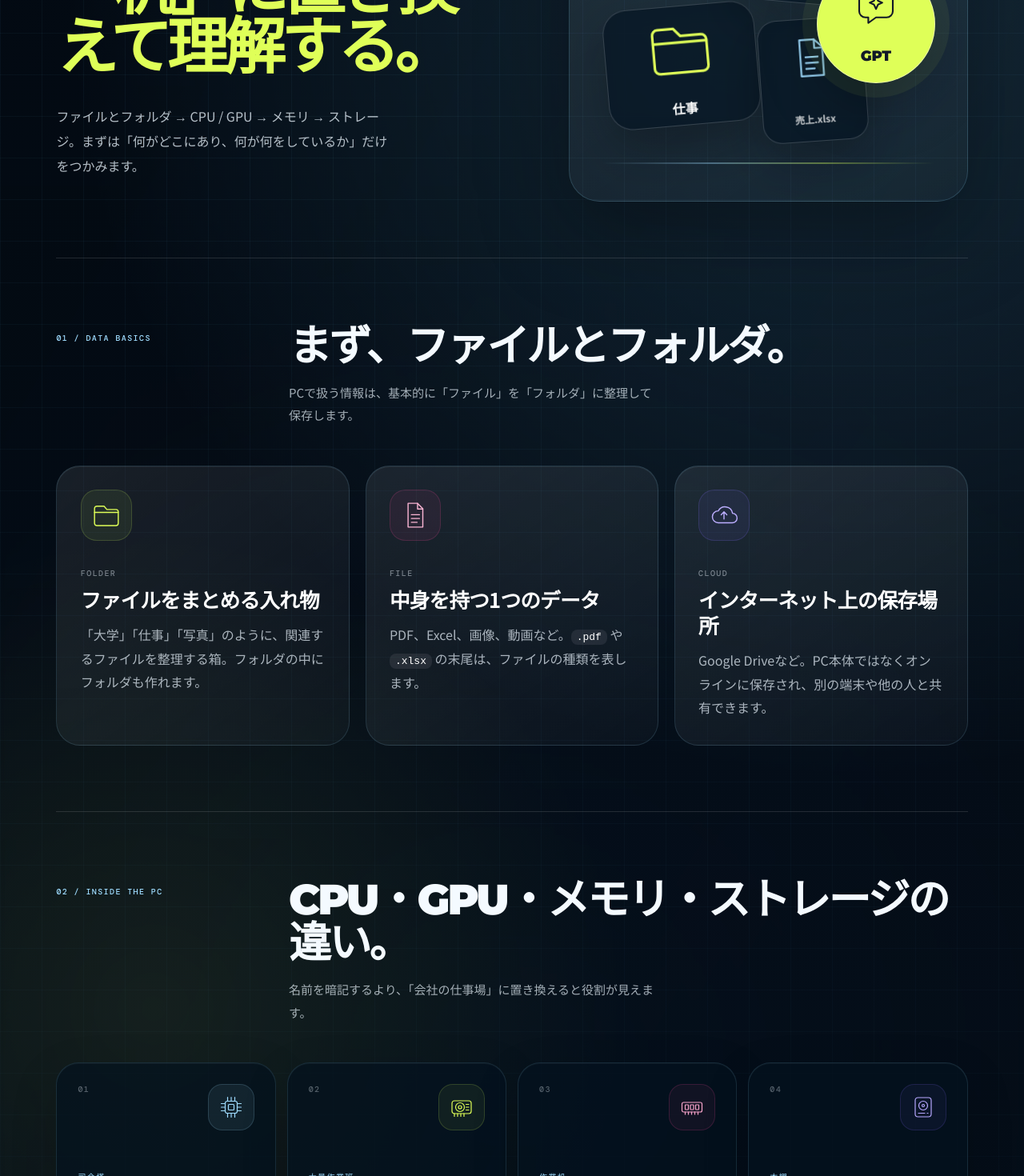
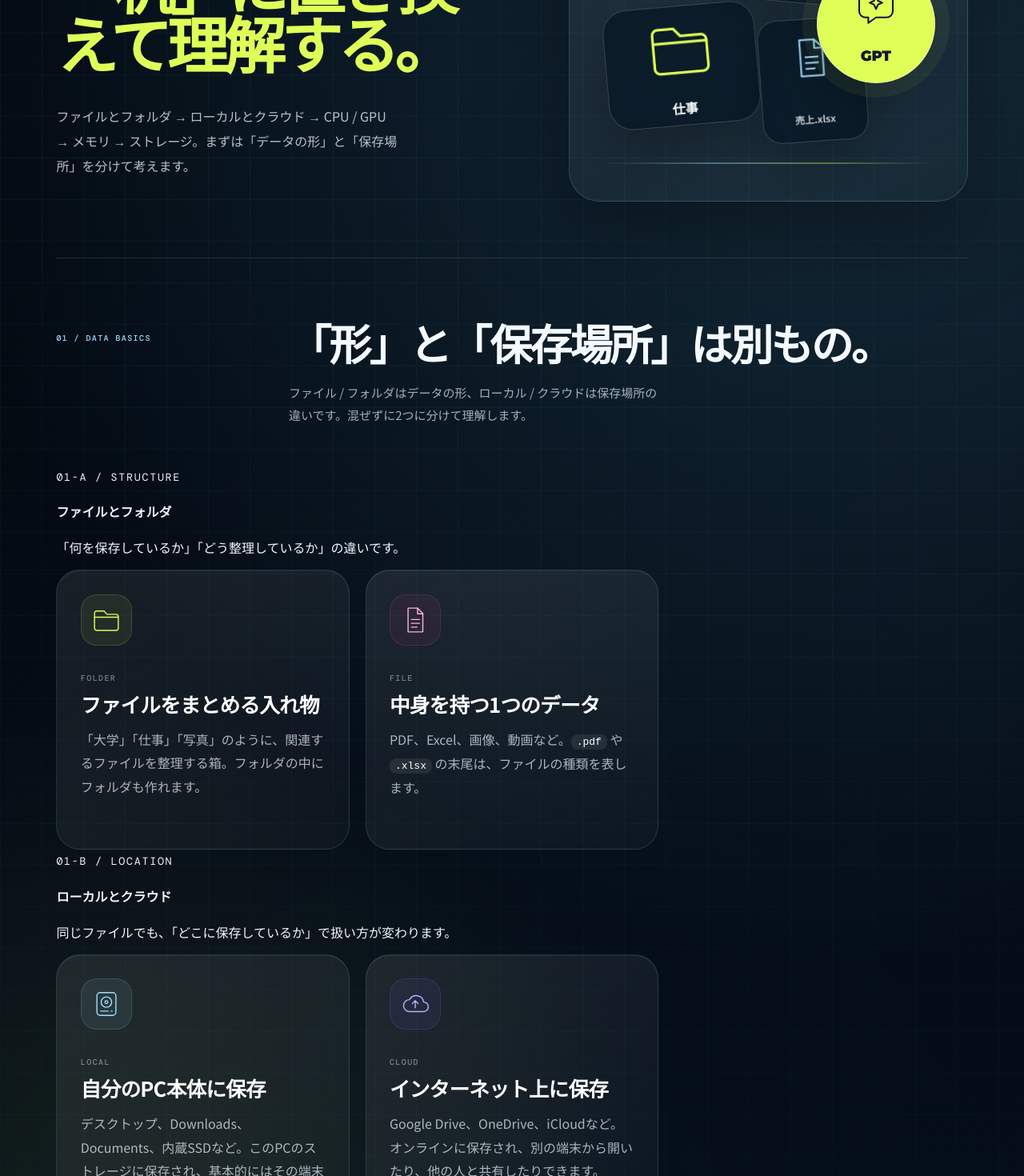
Before and after one commit to hmatsuo-ai/vexum-it-literacy-training, a Next.js app: page / in a window 1280 px wide. Shown: the part 6960-8430 px from the top of the page at 80% size. Built offline with nearby package versions, Linux system fonts and the light colour scheme.

Commit message:
Split file/folder and local/cloud concepts

```diff
--- a/app/mission-03-foundations.tsx
+++ b/app/mission-03-foundations.tsx
@@ -42,7 +42,7 @@ export default function Mission03Foundations() {
         <div>
           <p>PC BASICS — START FROM ZERO</p>
           <h2>IT・PCの基礎を、<br/><em>「机」に置き換えて理解する。</em></h2>
-          <p className="m03u-lead">ファイルとフォルダ → CPU / GPU → メモリ → ストレージ。まずは「何がどこにあり、何が何をしているか」だけをつかみます。</p>
+          <p className="m03u-lead">ファイルとフォルダ → ローカルとクラウド → CPU / GPU → メモリ → ストレージ。まずは「データの形」と「保存場所」を分けて考えます。</p>
         </div>
         <div className="m03u-desk" aria-hidden="true">
           <div className="desk-folder"><TechIcon name="folder"/><span>仕事</span></div>
@@ -55,10 +55,18 @@ export default function Mission03Foundations() {
       <section className="m03u-basics">
         <div className="m03u-section-title">
           <small>01 / DATA BASICS</small>
-          <h3>まず、ファイルとフォルダ。</h3>
-          <p>PCで扱う情報は、基本的に「ファイル」を「フォルダ」に整理して保存します。</p>
+          <h3>「形」と「保存場所」は別もの。</h3>
+          <p>ファイル / フォルダはデータの形、ローカル / クラウドは保存場所の違いです。混ぜずに2つに分けて理解します。</p>
         </div>
-        <div className="m03u-basic-cards">
+
+        <div className="m03u-basic-groups">
+          <section className="m03u-basic-group">
+            <div className="m03u-basic-group-head">
+              <small>01-A / STRUCTURE</small>
+              <h4>ファイルとフォルダ</h4>
+              <p>「何を保存しているか」「どう整理しているか」の違いです。</p>
+            </div>
+            <div className="m03u-basic-cards m03u-basic-cards--pair">
               <article>
                 <div className="m03u-icon folder"><TechIcon name="folder"/></div>
                 <small>FOLDER</small><h4>ファイルをまとめる入れ物</h4>
@@ -69,11 +77,28 @@ export default function Mission03Foundations() {
                 <small>FILE</small><h4>中身を持つ1つのデータ</h4>
                 <p>PDF、Excel、画像、動画など。<code>.pdf</code> や <code>.xlsx</code> の末尾は、ファイルの種類を表します。</p>
               </article>
+            </div>
+          </section>
+
+          <section className="m03u-basic-group">
+            <div className="m03u-basic-group-head">
+              <small>01-B / LOCATION</small>
+              <h4>ローカルとクラウド</h4>
+              <p>同じファイルでも、「どこに保存しているか」で扱い方が変わります。</p>
+            </div>
+            <div className="m03u-basic-cards m03u-basic-cards--pair">
+              <article>
+                <div className="m03u-icon local"><TechIcon name="storage"/></div>
+                <small>LOCAL</small><h4>自分のPC本体に保存</h4>
+                <p>デスクトップ、Downloads、Documents、内蔵SSDなど。このPCのストレージに保存され、基本的にはその端末から使います。</p>
+              </article>
               <article>
                 <div className="m03u-icon cloud"><TechIcon name="cloud"/></div>
-            <small>CLOUD</small><h4>インターネット上の保存場所</h4>
-            <p>Google Driveなど。PC本体ではなくオンラインに保存され、別の端末や他の人と共有できます。</p>
+                <small>CLOUD</small><h4>インターネット上に保存</h4>
+                <p>Google Drive、OneDrive、iCloudなど。オンラインに保存され、別の端末から開いたり、他の人と共有したりできます。</p>
               </article>
+            </div>
+          </section>
         </div>
       </section>
 
@@ -105,25 +130,25 @@ export default function Mission03Foundations() {
         <div className="m03u-section-title">
           <small>03 / REAL SCENE</small>
           <h3>「GPTにファイルを渡す」を分解すると。</h3>
-          <p>AIを使うときも、実際には「どこにあるファイルを、どのサービスへ渡すか」を判断しています。</p>
+          <p>AIを使うときも、実際には「ローカルかクラウドか」「どのフォルダにあるか」「どのファイルを渡すか」を判断しています。</p>
         </div>
         <div className="m03u-flow-line">
-          <div className="flow-node"><div className="m03u-icon"><TechIcon name="folder"/></div><small>STEP 1</small><b>フォルダを探す</b><span>Downloads / Drive など</span></div>
+          <div className="flow-node"><div className="m03u-icon"><TechIcon name="folder"/></div><small>STEP 1</small><b>保存場所を探す</b><span>Downloads / Drive など</span></div>
           <i>→</i>
           <div className="flow-node"><div className="m03u-icon"><TechIcon name="file"/></div><small>STEP 2</small><b>ファイルを選ぶ</b><span>内容・拡張子を確認</span></div>
           <i>→</i>
           <div className="flow-node gpt"><div className="m03u-icon"><TechIcon name="gpt"/></div><small>STEP 3</small><b>GPTへ添付</b><span>渡してよい情報か確認</span></div>
         </div>
         <div className="m03u-checks">
-          <span>✓ どこに保存されている？</span>
-          <span>✓ どのアカウントで開いている？</span>
+          <span>✓ ローカル？クラウド？</span>
+          <span>✓ どのフォルダ・どのアカウント？</span>
           <span>✓ 個人情報・機密情報は含まれない？</span>
         </div>
       </section>
 
       <aside className="m03u-final-check">
         <small>CAN YOU EXPLAIN IT?</small>
-        <strong>「メモリとストレージの違い」と「フォルダからファイルを選んでGPTへ渡す流れ」を、自分の言葉で説明できる。</strong>
+        <strong>「ファイルとフォルダ」「ローカルとクラウド」「メモリとストレージ」の違いを、自分の言葉で説明できる。</strong>
       </aside>
     </div>,
     target,
```
Lines whose indentation alone changed are shown as unchanged.
